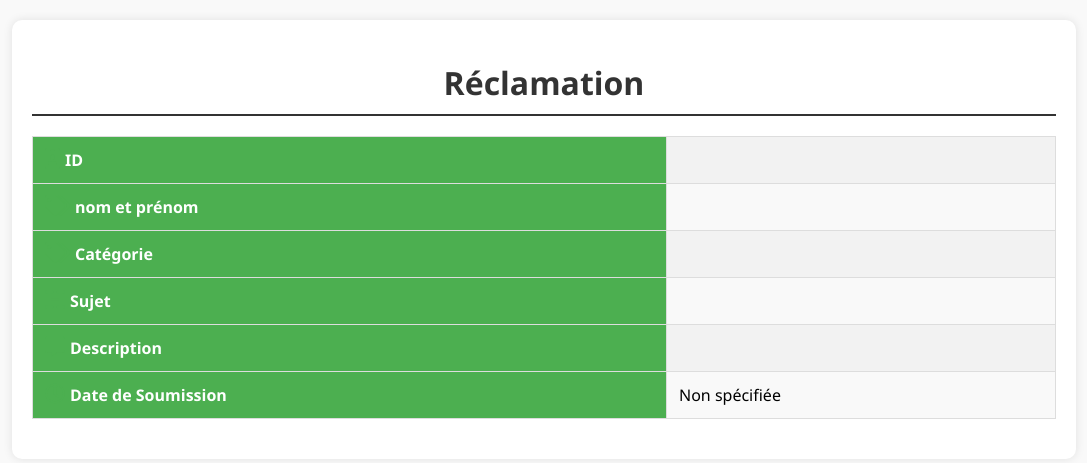
After one commit to ARnidhal/TEAM_XL_-projet_3A, a Symfony app: template templates/reclamation/pdf_template.html.twig in a window 1280 px wide. The commit adds this page. Shown: the top 463 px of the page, without its empty margins (96-1183 px from the left). Run offline with Twig, Linux system fonts and the light colour scheme; the template is opened without the code that fills it, so the values that code supplies are empty; some libraries are stand-ins or nearby versions.

Commit message:
crud et metier
crud et metier

```diff
--- a/composer.json
+++ b/composer.json
@@ -10,7 +10,9 @@
         "doctrine/doctrine-bundle": "^2.10",
         "doctrine/doctrine-migrations-bundle": "*",
         "doctrine/orm": "^2.16",
+        "dompdf/dompdf": "^2.0",
         "easycorp/easyadmin-bundle": "^4.7",
+        "knplabs/knp-snappy": "*",
         "stof/doctrine-extensions-bundle": "*",
         "symfony/asset": "6.3.*",
         "symfony/console": "6.3.*",
--- a/config/services.yaml
+++ b/config/services.yaml
@@ -20,5 +20,7 @@ services:
             - '../src/Entity/'
             - '../src/Kernel.php'
 
+
+
     # add more service definitions when explicit configuration is needed
     # please note that last definitions always *replace* previous ones
--- a/src/Controller/ReplyController.php
+++ b/src/Controller/ReplyController.php
@@ -101,6 +101,9 @@ class ReplyController extends AbstractController
             $data = $form->getData();
 
             // Construire les critères de recherche
+            if (!empty($data['nom'])) {
+                $criteria['nom'] = $data['nom'];
+            }
             if (!empty($data['title'])) {
                 $criteria['sujet'] = $data['title'];
             }
--- a/src/Form/ReclamationType.php
+++ b/src/Form/ReclamationType.php
@@ -17,6 +17,9 @@ class ReclamationType extends AbstractType
     public function buildForm(FormBuilderInterface $builder, array $options): void
     {
         $builder
+            ->add('nom', TextType::class, [
+                'label' => 'Nom',
+            ])
             ->add('categorie', ChoiceType::class, [
                 'label' => 'Catégorie',
                 'choices' => [
--- a/templates/reclamation/createReclamation.html.twig
+++ b/templates/reclamation/createReclamation.html.twig
@@ -8,6 +8,10 @@
     <div class="row">
         <div class="col-md-8 offset-md-2">
             {{ form_start(form) }}
+            <div class="form-group">
+                {{ form_label(form.nom, 'Nom et Prénom', {'label_attr': {'class': 'font-weight-bold'}}) }}
+                {{ form_widget(form.nom, {'attr': {'class': 'form-control'}}) }}
+            </div>
             <div class="form-group">
                 {{ form_label(form.categorie, 'Catégorie', {'label_attr': {'class': 'font-weight-bold'}}) }}
                 {{ form_widget(form.categorie, {'attr': {'class': 'form-control'}}) }}
--- /dev/null
+++ b/templates/reclamation/pdf_template.html.twig
@@ -0,0 +1,108 @@
+<!DOCTYPE html>
+<html lang="fr">
+<head>
+    <meta charset="UTF-8">
+    <meta name="viewport" content="width=device-width, initial-scale=1.0">
+    <title>Réclamation {{ reclamation.id }}</title>
+    <link rel="stylesheet" href="https://cdnjs.cloudflare.com/ajax/libs/font-awesome/5.15.4/css/all.min.css">
+    <style>
+        body {
+            font-family: 'Segoe UI', Tahoma, Geneva, Verdana, sans-serif;
+            background-color: #f9f9f9;
+            margin: 0;
+            padding: 0;
+        }
+        .container {
+            width: 80%;
+            margin: 20px auto;
+            background-color: #fff;
+            box-shadow: 0 0 10px rgba(0, 0, 0, 0.1);
+            padding: 20px;
+            border-radius: 10px;
+        }
+        h1 {
+            font-size: 32px;
+            color: #333;
+            border-bottom: 2px solid #333;
+            padding-bottom: 10px;
+            margin-bottom: 20px;
+            text-align: center;
+        }
+        table {
+            width: 100%;
+            border-collapse: collapse;
+            margin-bottom: 20px;
+            background-color: #f2f2f2;
+        }
+        th, td {
+            border: 1px solid #ddd;
+            padding: 12px;
+            text-align: left;
+            font-size: 16px;
+        }
+        th {
+            background-color: #4CAF50;
+            color: white;
+        }
+        tr:nth-child(even) {
+            background-color: #f9f9f9;
+        }
+        .btn {
+            background-color: #4CAF50;
+            color: white;
+            padding: 12px 20px;
+            border: none;
+            border-radius: 5px;
+            cursor: pointer;
+            text-decoration: none;
+            display: inline-block;
+            font-size: 16px;
+            transition: background-color 0.3s;
+        }
+        .btn:hover {
+            background-color: #45a049;
+        }
+        .icon {
+            font-size: 20px;
+            margin-right: 5px;
+        }
+        .icon-green {
+            color: #4CAF50;
+        }
+        .icon-red {
+            color: #f44336;
+        }
+    </style>
+</head>
+<body>
+    <div class="container">
+        <h1>Réclamation {{ reclamation.id }}</h1>
+        <table>
+            <tr>
+                <th><i class="fas fa-id-badge icon icon-green"></i>ID</th>
+                <td>{{ reclamation.id }}</td>
+            </tr>
+            <tr>
+                <th><i class="fas fa-tags icon icon-green"></i>nom et prénom</th>
+                <td>{{ reclamation.nom }}</td>
+            </tr>
+            <tr>
+                <th><i class="fas fa-tags icon icon-green"></i>Catégorie</th>
+                <td>{{ reclamation.categorie }}</td>
+            </tr>
+            <tr>
+                <th><i class="fas fa-heading icon icon-green"></i>Sujet</th>
+                <td>{{ reclamation.sujet }}</td>
+            </tr>
+            <tr>
+                <th><i class="fas fa-comment-alt icon icon-green"></i>Description</th>
+                <td>{{ reclamation.description }}</td>
+            </tr>
+            <tr>
+                <th><i class="far fa-clock icon icon-green"></i>Date de Soumission</th>
+                <td>{{ reclamation.subdate ? reclamation.subdate|date('Y-m-d H:i:s') : 'Non spécifiée' }}</td>
+            </tr>
+        </table>
+    </div>
+</body>
+</html>
```
Also changed, not shown: migrations/Version20240303163016.php (added, +31 -0 lines), src/Controller/ReclamationController.php (+52 -9 lines), src/Entity/Reclamation.php (+15 -0 lines), src/Form/SearchReclamationType.php (+17 -9 lines), src/Repository/ReclamationRepository.php (+8 -0 lines), templates/reclamation/showReclamations.html.twig (+10 -2 lines), templates/reply/showdbReclamations.html.twig (+25 -20 lines), config/routes.yaml (line endings or trailing spaces), 1 other file. Lines whose indentation alone changed are shown as unchanged.
